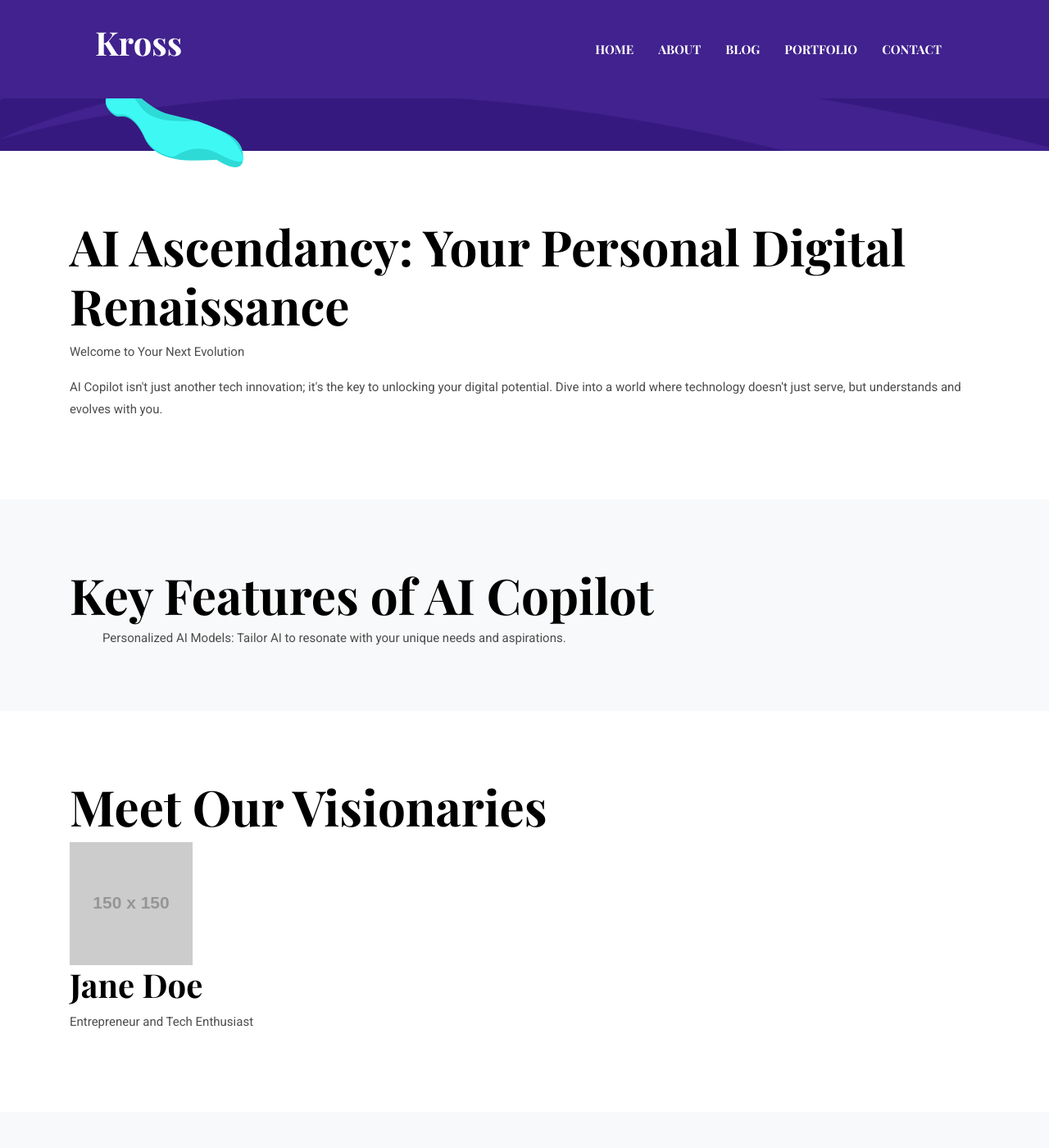
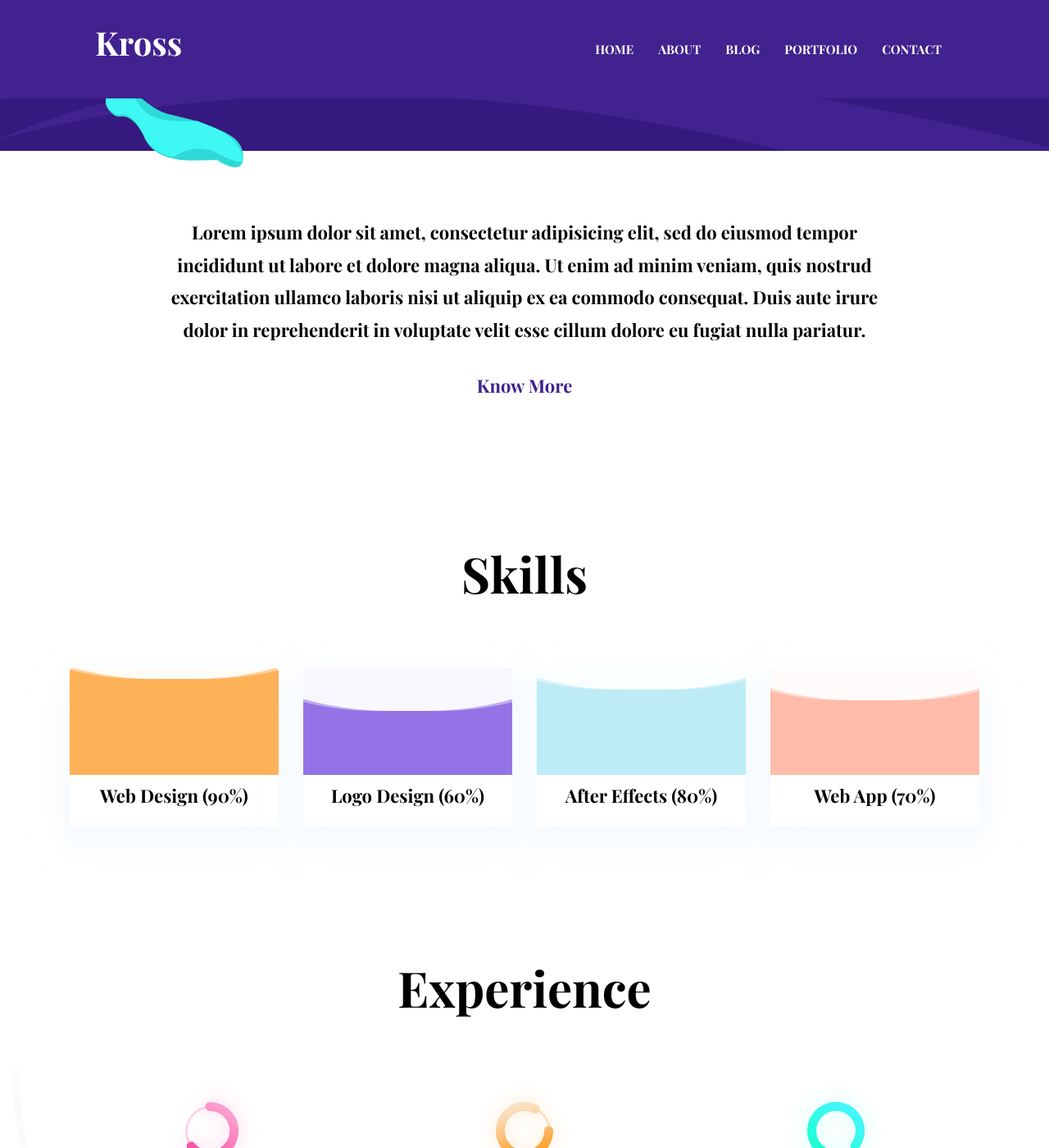
Before and after one commit to gera3d/bears_v3, a Jekyll site: the page built from index.html, in a window 1280 px wide and 1400 px high, scrolled down 764 px. Shown: the whole window at 82% size. Built offline with Jekyll 4.4.1, drawn with Linux system fonts in a browser that asks for light colours; some of the changed text lies outside the part shown.

Commit message:
Revert "Update index.html"
This reverts commit c089e5e8169574202bf71a8e5878bcec57c1bf5e.

```diff
--- a/index.html
+++ b/index.html
@@ -4,66 +4,20 @@ layout: default
 
 {% include hero-section.html %}
 
-<!-- AI Ascendancy Section -->
-<section id="ai-ascendancy" class="section">
-    <div class="container">
-        <h2>AI Ascendancy: Your Personal Digital Renaissance</h2>
-        <p>Welcome to Your Next Evolution</p>
-        <p>AI Copilot isn't just another tech innovation; it's the key to unlocking your digital potential. Dive into a world where technology doesn't just serve, but understands and evolves with you.</p>
-        <!-- ... other content ... -->
-    </div>
-</section>
+{% include about-section.html %}
 
-<!-- Key Features Section -->
-<section id="key-features" class="section bg-light">
-    <div class="container">
-        <h2>Key Features of AI Copilot</h2>
-        <ul>
-            <li>Personalized AI Models: Tailor AI to resonate with your unique needs and aspirations.</li>
-            <!-- ... other features ... -->
-        </ul>
-    </div>
-</section>
+{% include skills-section.html %}
 
-<!-- Meet Our Visionaries Section -->
-<section id="visionaries" class="section">
-    <div class="container">
-        <h2>Meet Our Visionaries</h2>
-        <div class="row">
-            <div class="col-md-4">
-                <img src="https://via.placeholder.com/150" alt="Visionary 1">
-                <h3>Jane Doe</h3>
-                <p>Entrepreneur and Tech Enthusiast</p>
-                <!-- ... other content ... -->
-            </div>
-            <!-- ... other visionaries ... -->
-        </div>
-    </div>
-</section>
+{% include experience-section.html %}
 
-<!-- Testimonials Section -->
-<section id="testimonials" class="section bg-light">
-    <div class="container">
-        <h2>What Our Users Say</h2>
-        <div class="testimonial-slider">
-            <div>
-                <p>"AI Copilot transformed how I approach my daily tasks. It's like having a personal assistant that knows me inside out."</p>
-                <h4>- John Smith, CEO of TechCorp</h4>
-            </div>
-            <!-- ... other testimonials ... -->
-        </div>
-    </div>
-</section>
+{% include education-section.html %}
 
-<!-- Waiting List Section -->
-<section id="waiting-list" class="section">
-    <div class="container">
-        <h2>Exclusive Waiting List: Unlock Early Benefits</h2>
-        <p>Be Among the First to Experience the AI Renaissance</p>
-        <!-- ... other content ... -->
-        <button type="button" class="btn btn-primary">Join the Waiting List Now</button>
-    </div>
-</section>
+{% include services-section.html %}
 
+{% include portfolio-section.html %}
+
+{% include testimonial-section.html %}
+
+{% include client-section.html %}
 
 {% include blog-section.html %}
```
